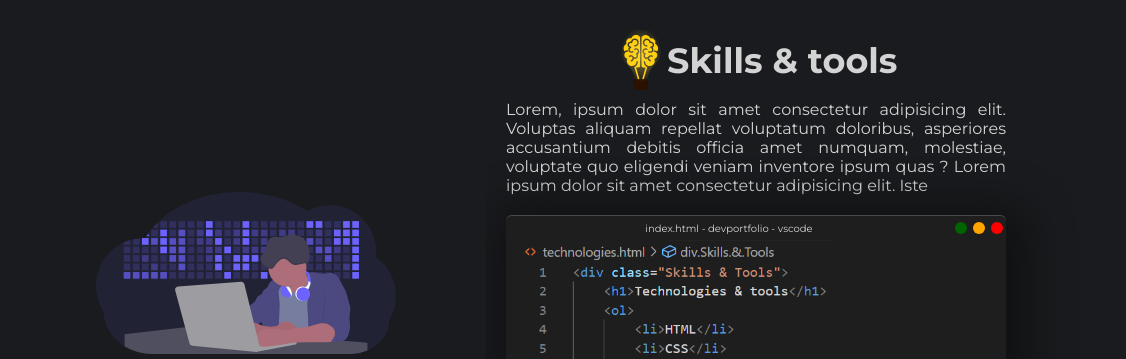
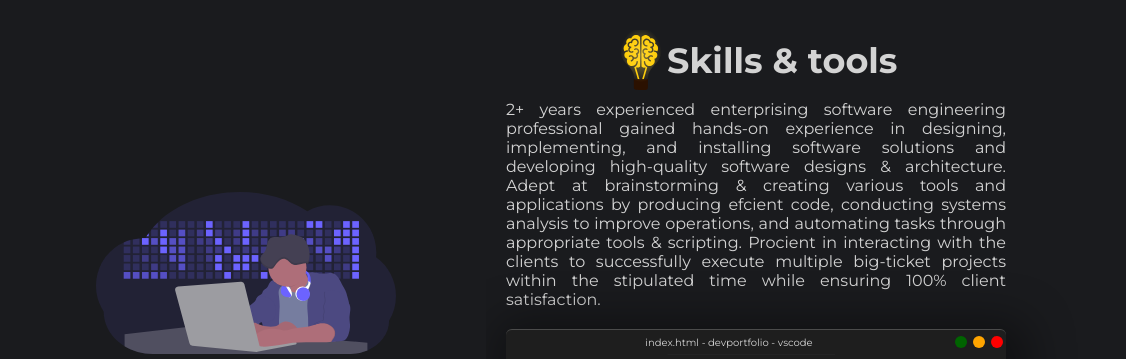
Before and after one commit to Jaspreet22g/devPortfolio, a website built with webpack: page index.html in a window 1280 px wide. Shown: the top 359 px of the page, 154-1280 px from the left. Built offline with nearby package versions, Linux system fonts and the light colour scheme; files whose address does not match are found by name.

Commit message:
skill text update

```diff
--- a/index.html
+++ b/index.html
@@ -89,10 +89,15 @@
                     <h2>Skills & tools</h2>
                 </div>
                 <p>
-                    Lorem, ipsum dolor sit amet consectetur adipisicing elit. Voluptas aliquam repellat voluptatum
-                    doloribus, asperiores accusantium debitis officia amet numquam, molestiae, voluptate quo
-                    eligendi
-                    veniam inventore ipsum quas ? Lorem ipsum dolor sit amet consectetur adipisicing elit. Iste
+                    2+ years experienced enterprising software engineering professional gained hands-on experience in
+                    designing, implementing, and installing software solutions and developing high-quality software
+                    designs &
+                    architecture. Adept at brainstorming & creating various tools and applications by producing efcient
+                    code,
+                    conducting systems analysis to improve operations, and automating tasks through appropriate tools &
+                    scripting. Procient in interacting with the clients to successfully execute multiple big-ticket
+                    projects within
+                    the stipulated time while ensuring 100% client satisfaction.
                 </p>
 
                 <div class="skill-window">
```
